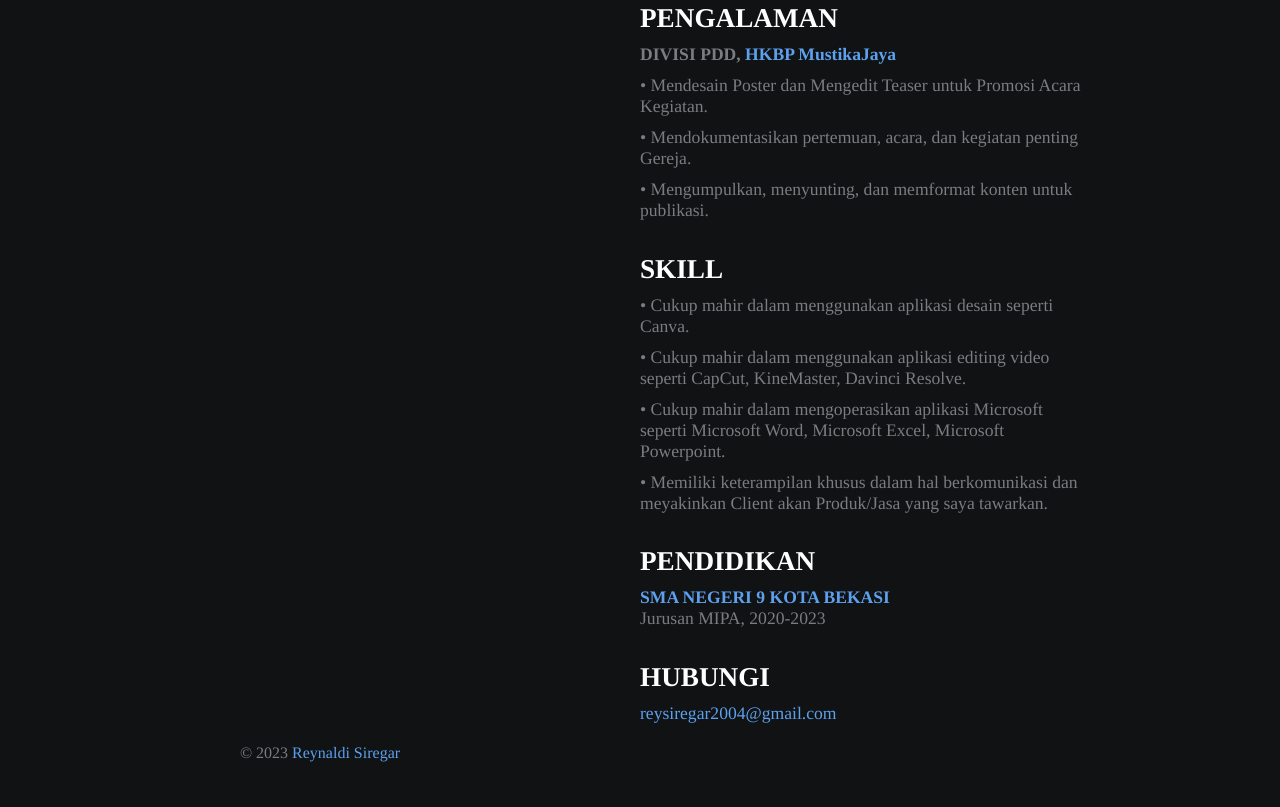
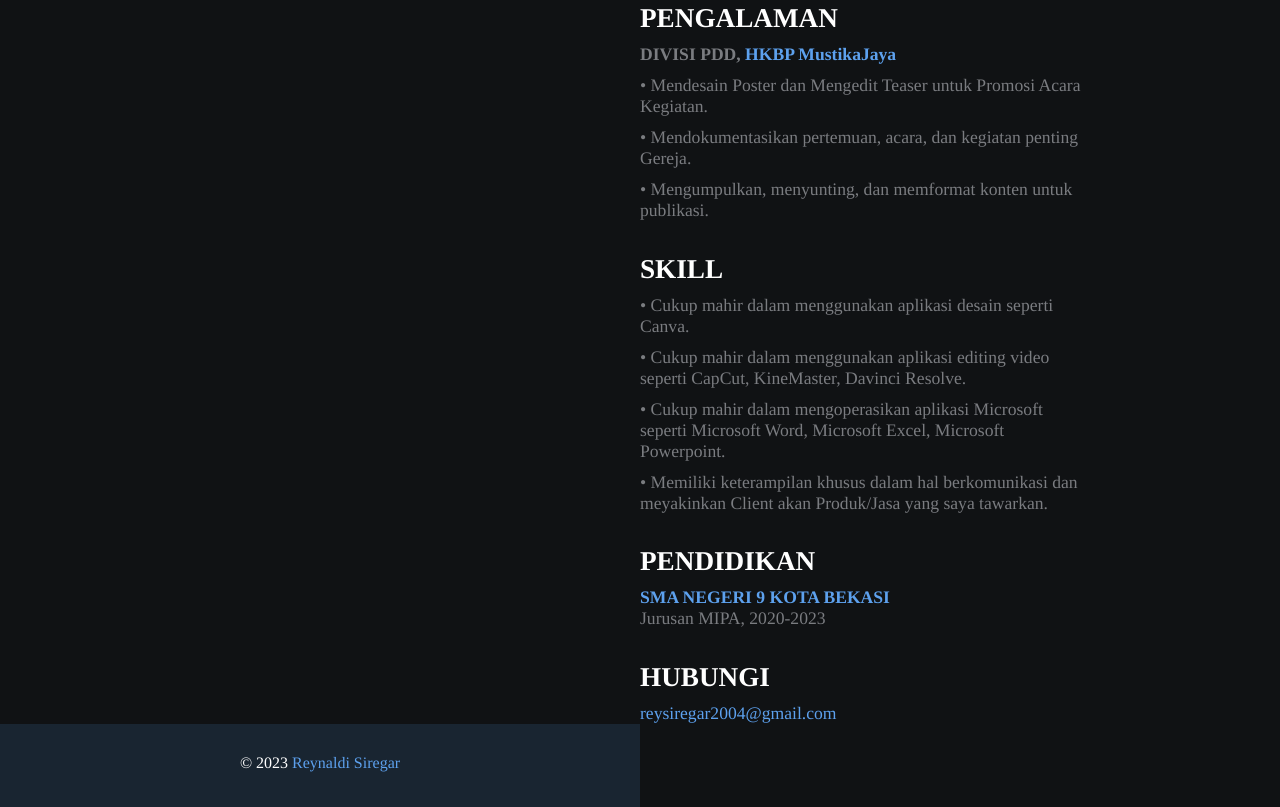
Before and after one commit to reysiregar/portfolio, a plain HTML site: page portfolio/index.html in a window 1280 px wide. Shown: the part 697-1504 px from the top of the page. Drawn offline with Linux system fonts and the light colour scheme; a web font is replaced by a local one.

Commit message:
fix footer
Signed-off-by: levina-lab <levinashavila@gmail.com>

```diff
--- a/portfolio/style.css
+++ b/portfolio/style.css
@@ -63,6 +63,7 @@ a{
 
 .section-3 p{
     font-size: 1.0rem;
+    color: #fff;
     padding-bottom: 5px;
     margin:0;
 }
@@ -122,7 +123,7 @@ a{
     }
 }
 footer {
-    background-color: #101214;
-    padding: 20px;
+    background-color: #192531;
+    padding: 30px;
     text-align: center;
 }
```
